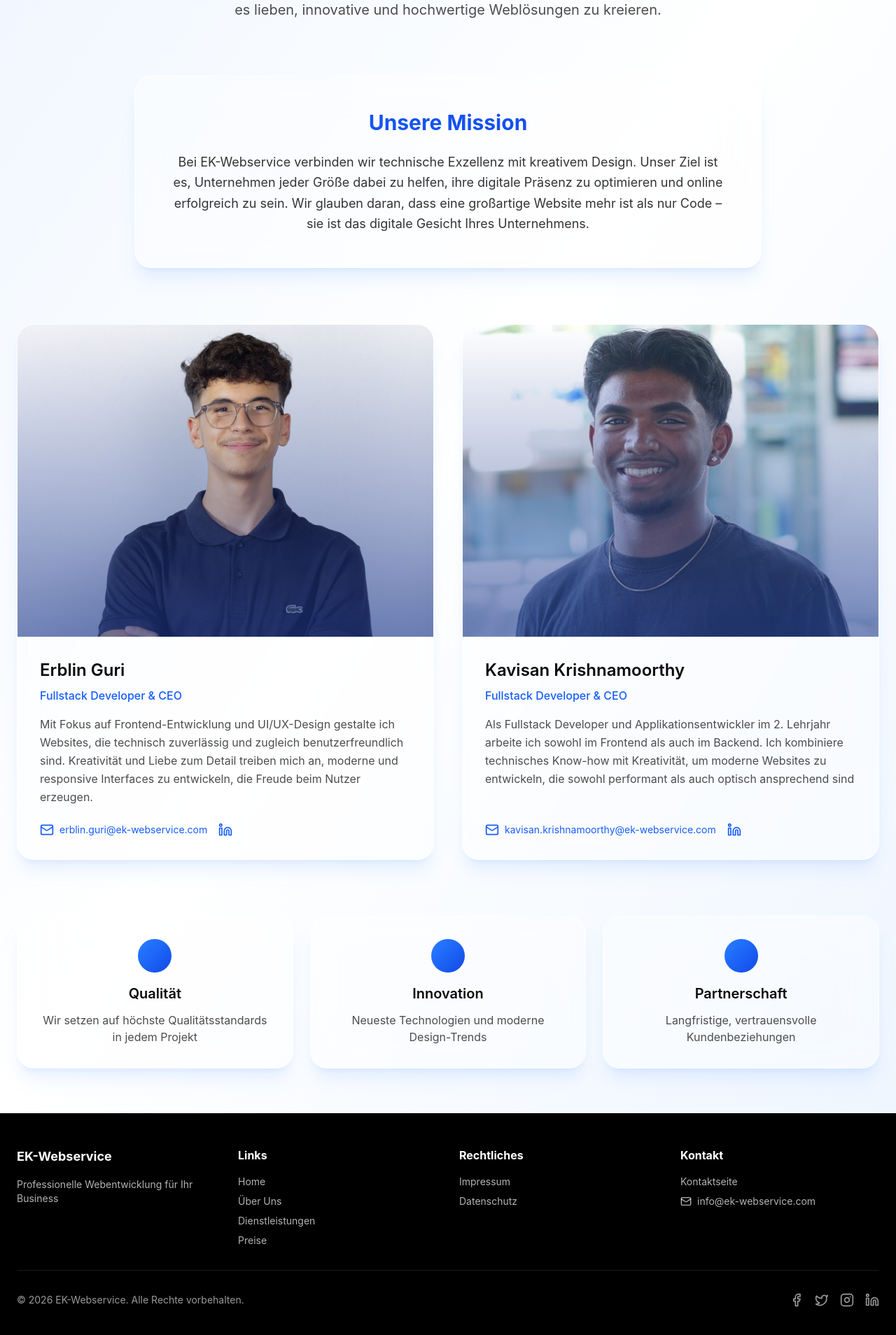
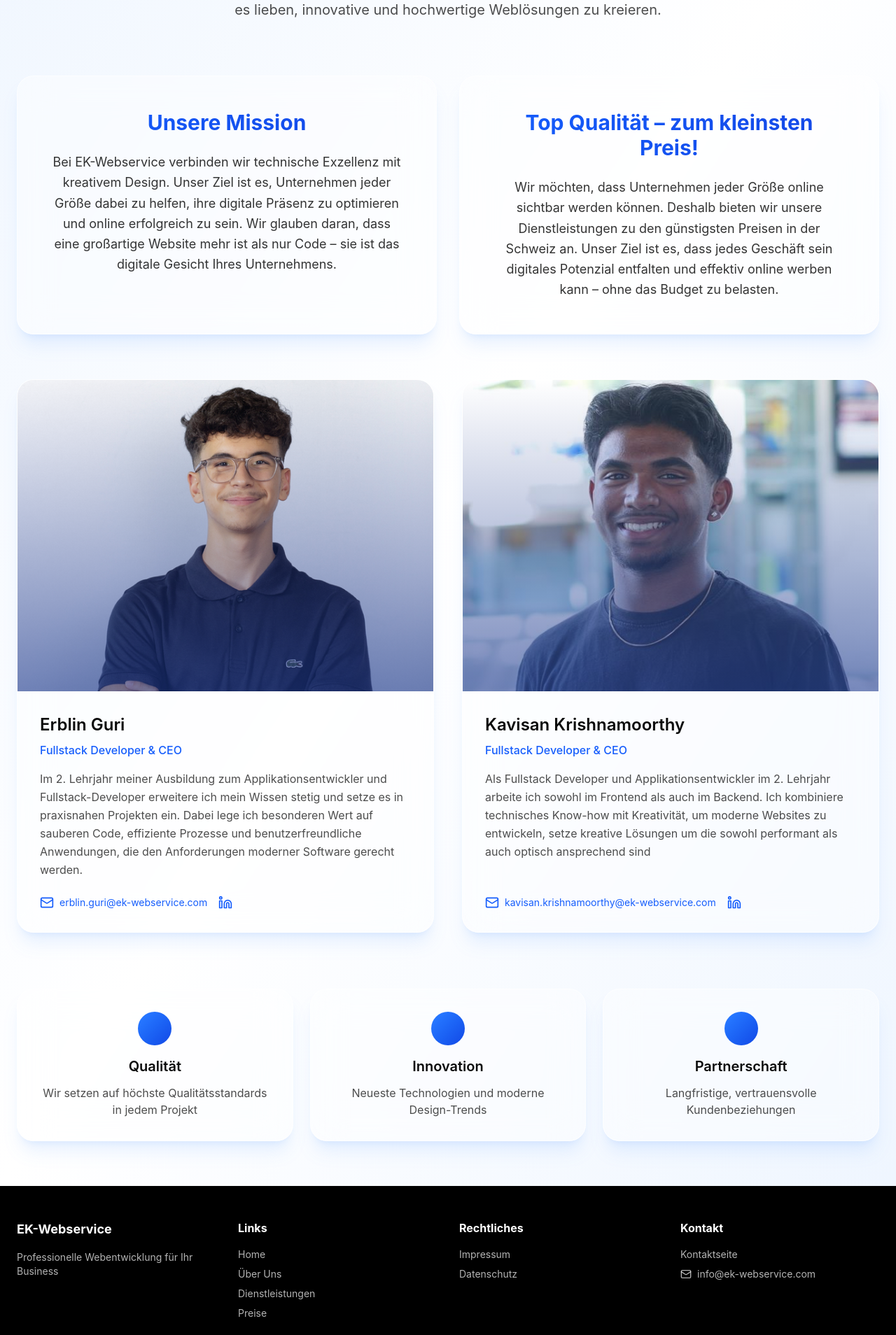
Before and after one commit to ek-webservice/Projects, a React (Vite) app: page /about in a window 1280 px wide. Shown: the part 272-2180 px from the top of the page at 70% size. Built offline with nearby package versions, Linux system fonts and the light colour scheme.

Commit message:
Website endgültig bearbeitet. Kleine Details fehlen noch. Sonst funktioniert alles und text ist gut

```diff
--- a/package.json
+++ b/package.json
@@ -55,6 +55,7 @@
     "react-dnd": "16.0.1",
     "react-dnd-html5-backend": "16.0.1",
     "react-hook-form": "7.55.0",
+    "react-icons": "^5.6.0",
     "react-popper": "2.3.0",
     "react-resizable-panels": "2.1.7",
     "react-responsive-masonry": "2.7.1",
--- a/src/app/components/Footer.tsx
+++ b/src/app/components/Footer.tsx
@@ -1,5 +1,6 @@
 import { Link } from 'react-router-dom';
-import { Facebook, Twitter, Instagram, Linkedin, Mail } from 'lucide-react';
+import { Instagram, Mail } from 'lucide-react';
+import { FaTiktok } from 'react-icons/fa';
 
 export function Footer() {
   const currentYear = new Date().getFullYear();
@@ -82,16 +83,10 @@ export function Footer() {
             </p>
             <div className="flex items-center gap-4">
               <a href="#" className="text-white/60 hover:text-blue-400 transition-colors">
-                <Facebook className="w-5 h-5" />
-              </a>
-              <a href="#" className="text-white/60 hover:text-blue-400 transition-colors">
-                <Twitter className="w-5 h-5" />
+                <FaTiktok className="w-5 h-5" />
               </a>
               <a href="#" className="text-white/60 hover:text-blue-400 transition-colors">
                 <Instagram className="w-5 h-5" />
-              </a>
-              <a href="#" className="text-white/60 hover:text-blue-400 transition-colors">
-                <Linkedin className="w-5 h-5" />
               </a>
             </div>
           </div>
--- a/src/app/pages/About.tsx
+++ b/src/app/pages/About.tsx
@@ -11,7 +11,7 @@ export function About() {
       role: 'Fullstack Developer & CEO',
       image: erblinImg,
       description:
-          'Mit Fokus auf Frontend-Entwicklung und UI/UX-Design gestalte ich Websites, die technisch zuverlässig und zugleich benutzerfreundlich sind. Kreativität und Liebe zum Detail treiben mich an, moderne und responsive Interfaces zu entwickeln, die Freude beim Nutzer erzeugen.',
+          'Im 2. Lehrjahr meiner Ausbildung zum Applikationsentwickler und Fullstack-Developer erweitere ich mein Wissen stetig und setze es in praxisnahen Projekten ein. Dabei lege ich besonderen Wert auf sauberen Code, effiziente Prozesse und benutzerfreundliche Anwendungen, die den Anforderungen moderner Software gerecht werden.',
       email: 'erblin.guri@ek-webservice.com',
       linkedin: 'https://linkedin.com/in/erblin-guri-6592813b5',
     },
@@ -20,7 +20,7 @@ export function About() {
       role: 'Fullstack Developer & CEO',
       image: kavisanImg,
       description:
-          'Als Fullstack Developer und Applikationsentwickler im 2. Lehrjahr arbeite ich sowohl im Frontend als auch im Backend. Ich kombiniere technisches Know-how mit Kreativität, um moderne Websites zu entwickeln, die sowohl performant als auch optisch ansprechend sind',
+          'Als Fullstack Developer und Applikationsentwickler im 2. Lehrjahr arbeite ich sowohl im Frontend als auch im Backend. Ich kombiniere technisches Know-how mit Kreativität, um moderne Websites zu entwickeln, setze kreative Lösungen um die sowohl performant als auch optisch ansprechend sind',
       email: 'kavisan.krishnamoorthy@ek-webservice.com',
       linkedin: 'https://linkedin.com/in/kavisan-krishnamoorthy-43827b3b5',
     },
@@ -40,8 +40,10 @@ export function About() {
             </p>
           </div>
 
+          {/* Mission + Preis Grid */}
+          <div className="grid grid-cols-1 lg:grid-cols-2 gap-8 mb-16">
             {/* Mission Statement */}
-          <GlassCard className="p-6 md:p-12 mb-16 md:mb-20 max-w-4xl mx-auto">
+            <GlassCard className="p-6 md:p-12">
               <h2 className="text-2xl md:text-3xl mb-4 md:mb-6 text-center bg-gradient-to-r from-blue-600 to-blue-700 bg-clip-text text-transparent font-bold">
                 Unsere Mission
               </h2>
@@ -53,6 +55,20 @@ export function About() {
                 Gesicht Ihres Unternehmens.
               </p>
             </GlassCard>
+
+            {/* Preis-Philosophie */}
+            <GlassCard className="p-6 md:p-12">
+              <h2 className="text-2xl md:text-3xl mb-4 md:mb-6 text-center bg-gradient-to-r from-blue-600 to-blue-700 bg-clip-text text-transparent font-bold">
+                Top Qualität – zum kleinsten Preis!
+              </h2>
+              <p className="text-base md:text-lg text-black/80 text-center leading-relaxed">
+                Wir möchten, dass Unternehmen jeder Größe online sichtbar werden können.
+                Deshalb bieten wir unsere Dienstleistungen zu den günstigsten Preisen in der Schweiz an.
+                Unser Ziel ist es, dass jedes Geschäft sein digitales Potenzial entfalten und effektiv
+                online werben kann – ohne das Budget zu belasten.
+              </p>
+            </GlassCard>
+          </div>
 
           {/* Team Members */}
           <div className="grid grid-cols-1 lg:grid-cols-2 gap-8 md:gap-10 mb-16 md:mb-20">
--- a/src/app/pages/Contact.tsx
+++ b/src/app/pages/Contact.tsx
@@ -2,6 +2,8 @@ import { GlassCard } from '../components/GlassCard';
 import { Mail, Clock, MapPin, Phone, Send } from 'lucide-react';
 import { useState } from 'react';
 import emailjs from '@emailjs/browser';
+import { Instagram } from 'lucide-react';
+import { FaTiktok } from 'react-icons/fa';
 
 export function Contact() {
   const [isSubmitting, setIsSubmitting] = useState(false);
@@ -74,7 +76,12 @@ export function Contact() {
     {
       icon: Clock,
       title: 'Öffnungszeiten',
-      content: 'Mo-Fr: 9:00 - 18:00 Uhr',
+      content: (
+          <>
+            Mo-Fr: 16:30 - 21:00 Uhr<br />
+            Sa-So: 14:00 - 21:00 Uhr
+          </>
+          ),
       link: null,
     },
     {
@@ -138,11 +145,12 @@ export function Contact() {
               <GlassCard className="p-4 md:p-6">
                 <h3 className="font-semibold mb-3">Folgen Sie uns</h3>
                 <div className="flex gap-3">
-                  {['facebook', 'twitter', 'linkedin', 'instagram'].map((social) => (
-                      <a key={social} href="#" className="w-8 h-8 md:w-10 md:h-10 rounded-lg bg-blue-600 hover:bg-blue-700 flex items-center justify-center text-white transition-colors">
-                        {social[0].toUpperCase()}
-                      </a>
-                  ))}
+                  <a href="#" className="w-8 h-8 md:w-10 md:h-10 rounded-lg bg-blue-600 hover:bg-blue-700 flex items-center justify-center text-white transition-colors">
+                    <Instagram className="w-4 h-4" />
+                  </a>
+                  <a href="#" className="w-8 h-8 md:w-10 md:h-10 rounded-lg bg-blue-600 hover:bg-blue-700 flex items-center justify-center text-white transition-colors">
+                    <FaTiktok className="w-4 h-4" />
+                  </a>
                 </div>
               </GlassCard>
             </div>
--- a/src/app/pages/Home.tsx
+++ b/src/app/pages/Home.tsx
@@ -56,7 +56,7 @@ export function Home() {
                 Professionelle Websites für dein Business
               </h1>
               <p className="text-lg md:text-xl lg:text-2xl text-black/80 mb-8 max-w-2xl mx-auto">
-                Wir entwickeln moderne, performante und benutzerfreundliche Websites,
+                Wir entwickeln moderne, performante, benutzerfreundliche und günstige Websites,
                 die Ihr Unternehmen digital erfolgreich machen.
               </p>
               <Link
--- a/src/app/pages/Services.tsx
+++ b/src/app/pages/Services.tsx
@@ -26,21 +26,20 @@ export function Services() {
       features: ['On-Page SEO', 'Meta-Tags Optimierung', 'Ladezeiten-Optimierung', 'Mobile Optimierung'],
     },
   ];
-
   const portfolioProjects = [
     {
       title: 'EK-Garage',
-      description: 'Ein moderner Webauftritt für die EK-Garage mit Fokus auf Benutzerfreundlichkeit und Design.',
-      tags: ['React', 'Vite', 'Tailwind CSS'],
+      description: 'Ein moderner Webauftritt für die EK-Garage mit Fokus auf ansprechendes Design und einfache Bedienung für Kunden.',
+      tags: ['Modernes Design', 'Responsive Layout', 'Benutzerfreundlich'],
       image: '/ek_garage.png',
       link: 'https://garage.ek-webservice.com' // Deine neue Subdomain
     },
     {
-      title: 'Corporate Business Website',
-      description: 'Professionelle Unternehmenswebsite mit CMS, Blog und Kontaktformular',
-      tags: ['Next.js', 'CMS', 'SEO'],
-      image: 'https://images.unsplash.com/photo-1772037441147-5301691c4b57?crop=entropy&cs=tinysrgb&fit=max&fm=jpg&ixid=M3w3Nzg4Nzd8MHwxfHNlYXJjaHwxfHxtb2Rlcm4lMjB3ZWJzaXRlJTIwZGVzaWduJTIwbW9ja3VwfGVufDF8fHx8MTc3MjYzMjc1Nnww&ixlib=rb-4.1.0&q=80&w=1080',
-      link: '#' // Platzhalter für weitere Projekte
+      title: 'EK Coiffeur',
+      description: 'Webseite für EK Coiffeur – stilvoll, modern und mobilfreundlich. Ideal, um Services, Öffnungszeiten und Kontaktmöglichkeiten einfach zu präsentieren.',
+      tags: ['Modernes Design', 'Responsive Layout', 'Einfach zu navigieren'],
+      image: '/ek_coiffeur.png',
+      link: 'https://coiffeur.ek-webservice.com'
     },
   ];
 
```
Also changed, not shown: src/app/pages/Pricing.tsx (+38 -20 lines), public/ek_coiffeur.png (added), 3 other files (tests, documents, lock files or other folders). Lines whose indentation alone changed are shown as unchanged.
